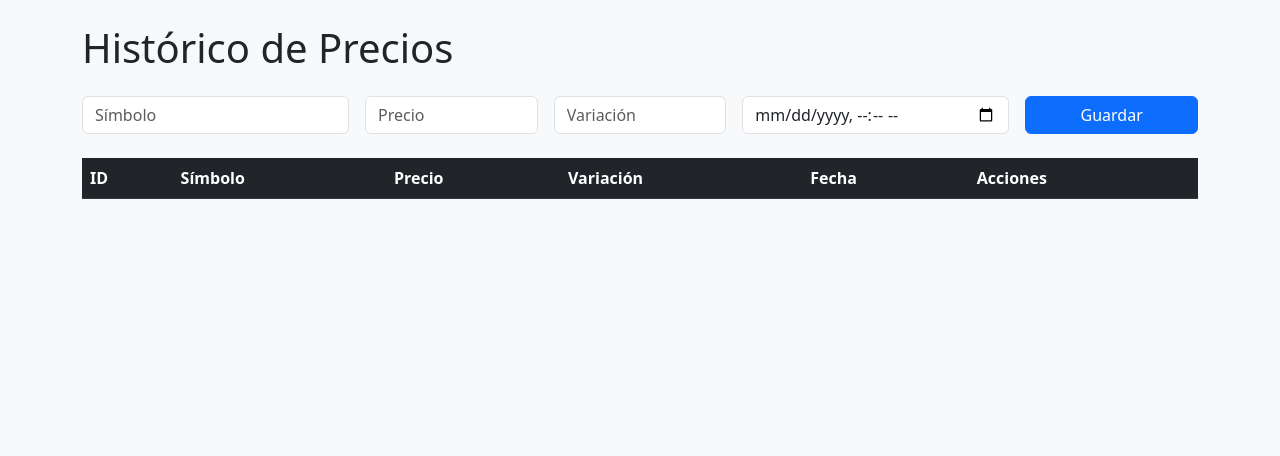
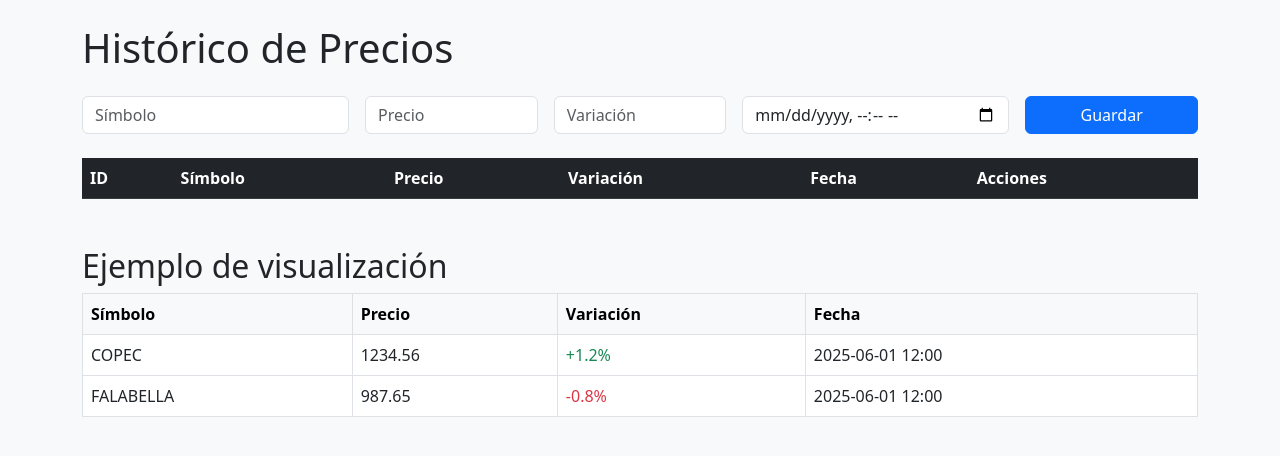
Before and after one commit to alcaicey/Automatizacion, a plain HTML site: page src/static/historico.html in a window 1280 px wide. Drawn offline with nearby package versions, Linux system fonts and the light colour scheme; no server answers.

Commit message:
feat(ui): add analysis and sample historical pages

```diff
--- a/src/static/historico.html
+++ b/src/static/historico.html
@@ -42,6 +42,32 @@
         </thead>
         <tbody></tbody>
     </table>
+
+    <h2 class="mt-5">Ejemplo de visualización</h2>
+    <table class="table table-bordered">
+        <thead class="table-light">
+            <tr>
+                <th>Símbolo</th>
+                <th>Precio</th>
+                <th>Variación</th>
+                <th>Fecha</th>
+            </tr>
+        </thead>
+        <tbody>
+            <tr>
+                <td>COPEC</td>
+                <td>1234.56</td>
+                <td class="text-success">+1.2%</td>
+                <td>2025-06-01 12:00</td>
+            </tr>
+            <tr>
+                <td>FALABELLA</td>
+                <td>987.65</td>
+                <td class="text-danger">-0.8%</td>
+                <td>2025-06-01 12:00</td>
+            </tr>
+        </tbody>
+    </table>
 </div>
 
 <script src="https://cdn.jsdelivr.net/npm/bootstrap@5.3.0/dist/js/bootstrap.bundle.min.js"></script>
```
Also changed, not shown: src/static/analisis.html (added, +23 -0 lines), src/static/index.html (+15 -0 lines).
